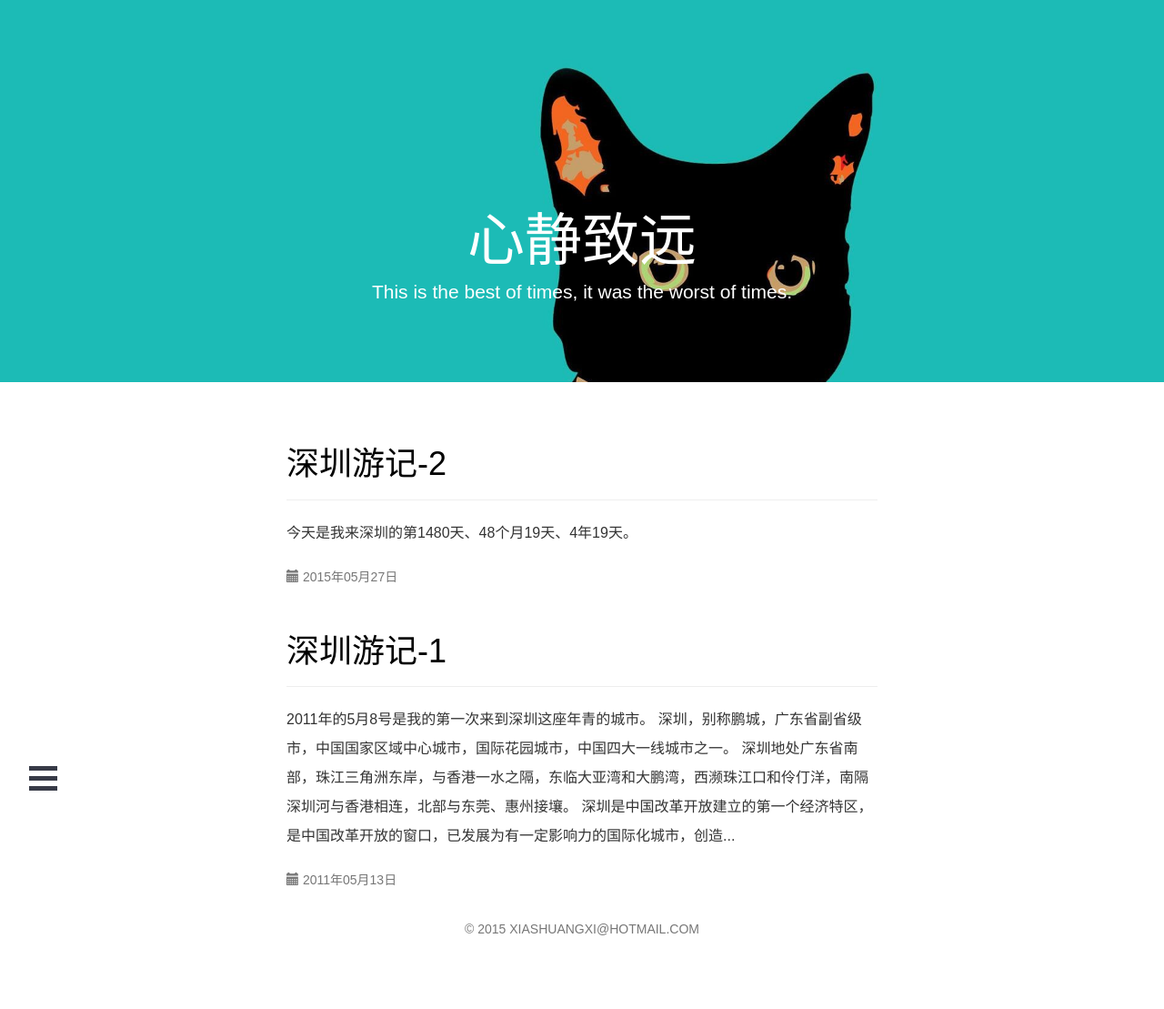
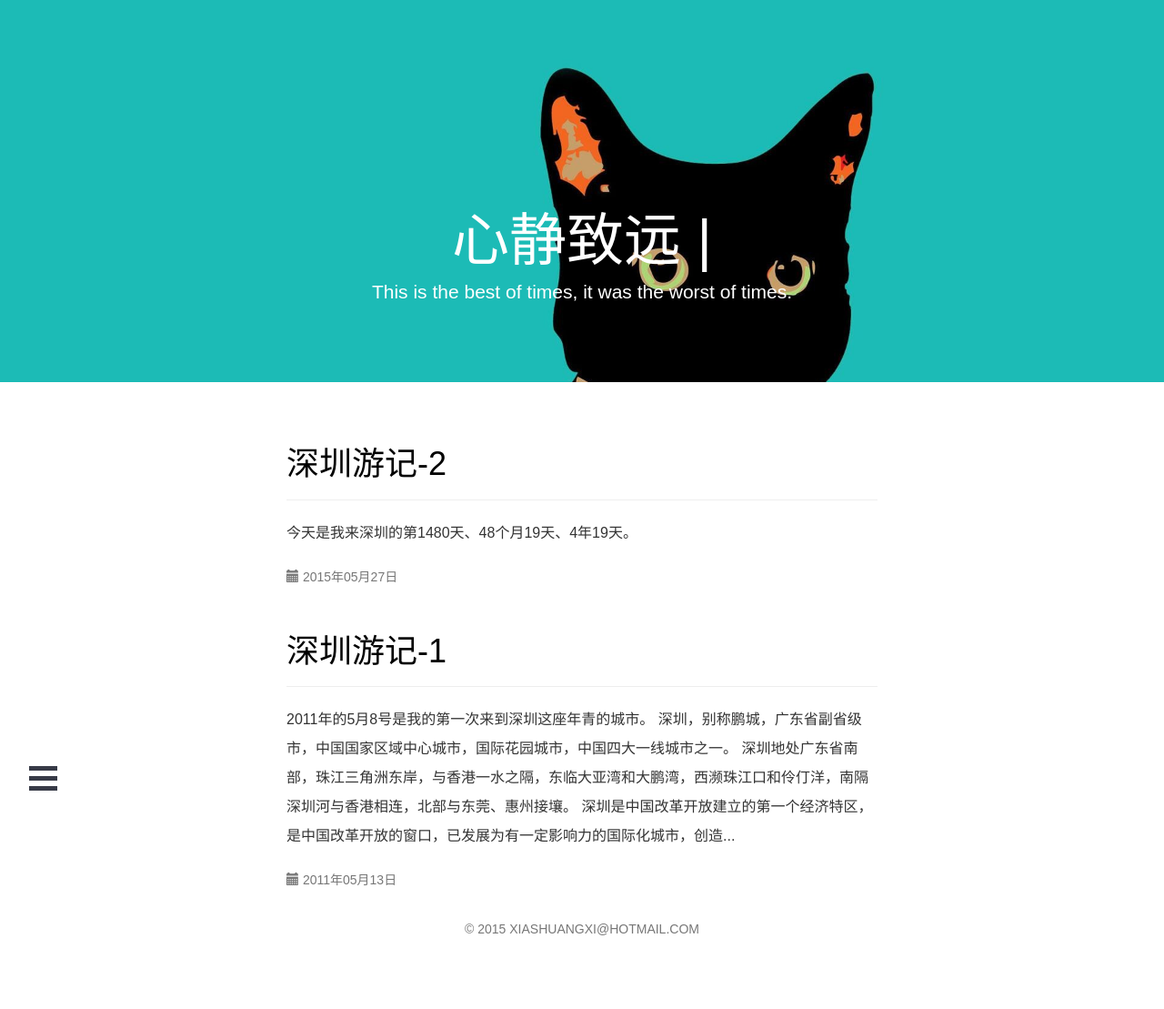
Before and after one commit to jinchangle/xiashuangxi.github.io, a Jekyll site: the page built from index.html, in a window 1280 px wide. Shown: the whole page at 91% size. Built offline with Jekyll 4.4.1, drawn with Linux system fonts in a browser that asks for light colours; nearby versions of some CDN libraries; the list of posts is cut into pages by our own code; comment, search, counter and statistics services are not loaded.

Commit message:
Update banner.html

```diff
--- a/_includes/banner.html
+++ b/_includes/banner.html
@@ -1,7 +1,7 @@
 {% include nav_menu.html %}
 <div class="{% if page.bsize %}{% if page.bsize = 'min' %}jumbotron-min{% endif %}{% if page.bsize = 'full' %}jumbotron-full{% endif %}{% else %}jumbotron{% endif %} masthead banner_bg_image">
     <div class="container">
-        <h1>{{ site.data.center.title }} {{page.bsize}}</h1>
+        <h1>{{ site.data.center.title }} | {{page.bsize}}</h1>
         <p>{{ site.data.center.title_sentence }}</p>
     </div>
 </div>
```
